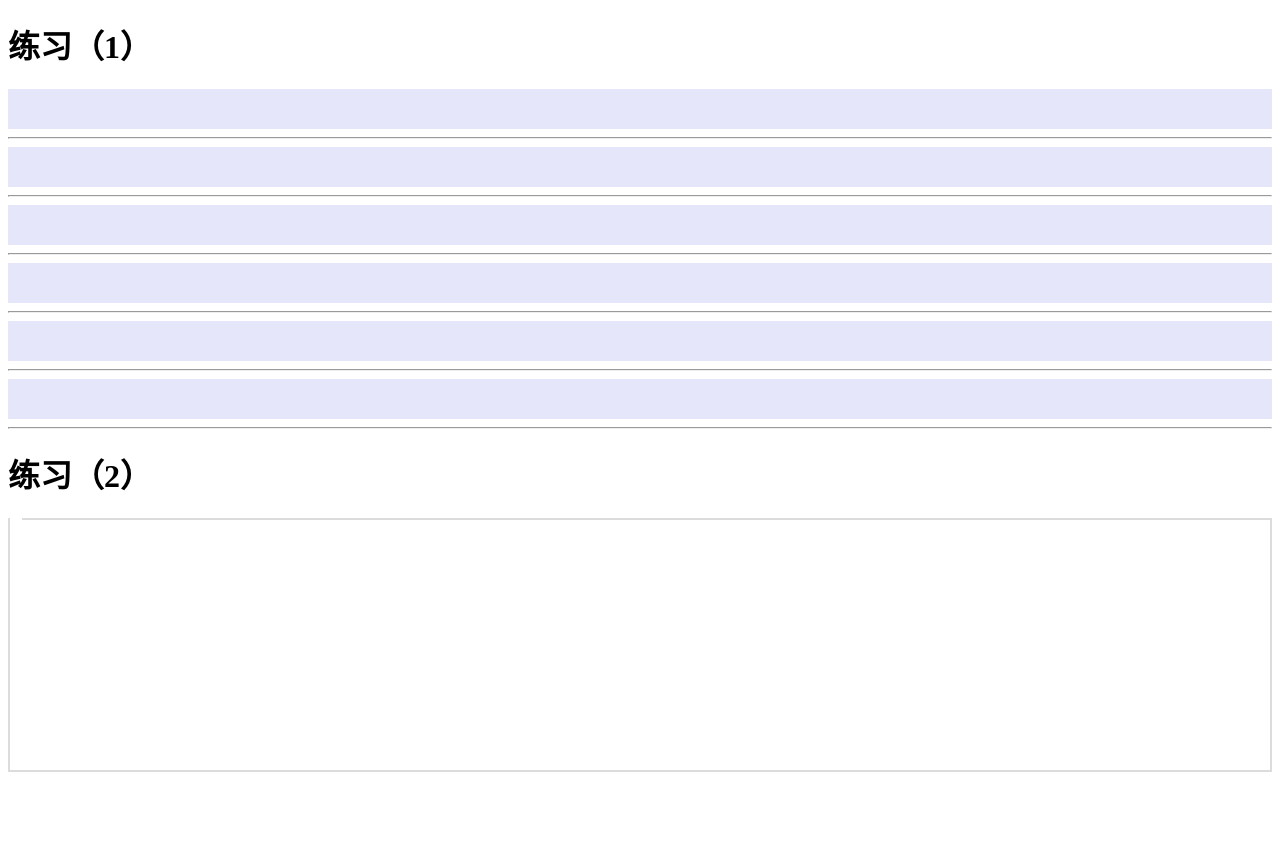
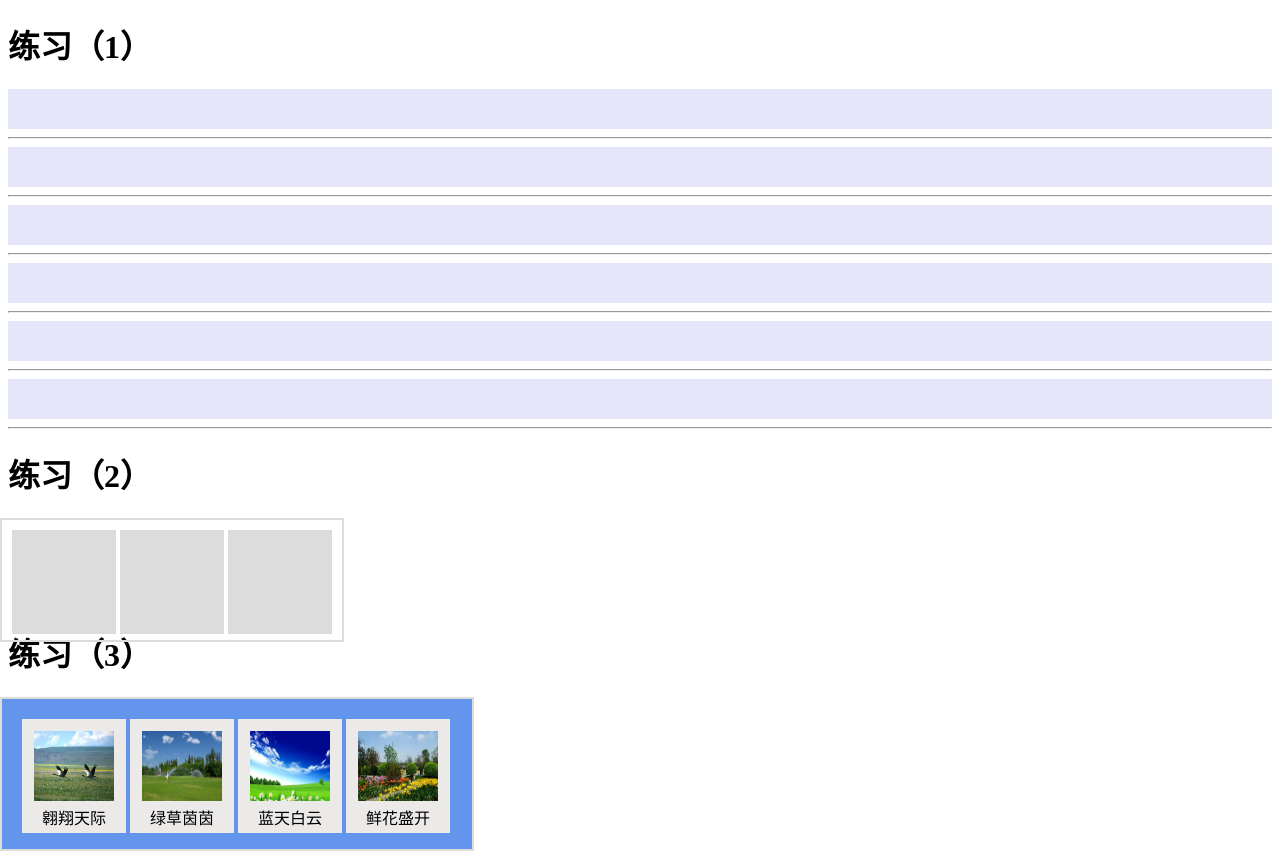
Before and after one commit to Cary123/PracticeForKK, a plain HTML site: page 2020-03-20/index.html in a window 1280 px wide. Before the commit the page ends 800 px from the top, so only its background shows below. Drawn offline with Linux system fonts and the light colour scheme.

Commit message:
lianxi2 3

```diff
--- a/2020-03-20/index.html
+++ b/2020-03-20/index.html
@@ -1,11 +1,13 @@
 <!DOCTYPE html>
 <html lang="en">
+
 <head>
     <meta charset="UTF-8">
     <meta name="viewport" content="width=device-width, initial-scale=1.0">
     <title>Document</title>
     <link rel="stylesheet" href="../../PracticeForKK/2020-03-20/site.css">
 </head>
+
 <body>
     <!-- <div id="lianxi1">
     <h1>练习（1）</h1>
@@ -32,24 +34,71 @@
         </div>  -->
     <div class="lianxi1">
         <h1>练习（1）</h1>
-     <div class="1"></div><hr>
-     <div class="1"></div><hr>
-     <div class="1"></div><hr>
-     <div class="1"></div><hr>
-     <div class="1"></div><hr>
-     <div class="1"></div><hr>
+        <div class="1"></div>
+        <hr>
+        <div class="1"></div>
+        <hr>
+        <div class="1"></div>
+        <hr>
+        <div class="1"></div>
+        <hr>
+        <div class="1"></div>
+        <hr>
+        <div class="1"></div>
+        <hr>
     </div>
 
     <h1>练习（2）</h1>
     <div class="lianxi2">
 
         <div class="d3">
-        <div class="2"></div>
-        <div class="2"></div>
-        <div class="2"></div>
+            <div class="two1"></div>
+            <div class="two2"></div>
+            <div class="two3"></div>
+        </div>
+
+
+    </div>
+
+    <br>
+    <br>
+    <br>
+    <br>
+    <br>
+
+    <h1>练习（3）</h1>
+    <div class="lianxi3">
+
+
+        <div class="d4">
+            <div class="three1">
+                <div class="img1">
+                    <img src="../2020-03-20/images/翱翔天际.jpg" alt="翱翔天际"  height="70px" width="80px">
+                </div>
+                <div class="text">翱翔天际</div>
+            </div>
+            <div class="three2">
+                <div class="img1">
+                    <img src="../2020-03-20/images/绿草茵茵.jpg" alt="绿草茵茵" height="70px" width="80px">
+                </div>
+                <div class="text">绿草茵茵</div>
+            </div>
+            <div class="three3">
+                <div class="img1">
+                    <img src="../2020-03-20/images/蓝天白云.jpg" alt="蓝天白云" height="70px" width="80px">
+                </div>
+                <div class="text">蓝天白云</div>
+            </div>
+            <div class="three4">
+                <div class="img1">
+                    <img src="../2020-03-20/images/鲜花盛开.jpg" alt="鲜花盛开" height="70px" width="80px">
+                </div>
+                <div class="text">鲜花盛开</div>
+            </div>
         </div>
 
 
     </div>
 </body>
+
 </html>
--- a/2020-03-20/site.css
+++ b/2020-03-20/site.css
@@ -30,20 +30,126 @@
     background-color: lavender;
     width: auto;
     height: 40px;
+
+
 }
 
 
 .lianxi2 {
     border: 2px solid gainsboro;
-    widows: 100px;;
-    height: 250px;
+    width: 340px;
+    height: 120px;
+    margin: auto;
+    position: absolute;
+    left: 0px;
 }
-.lianxi2 .d3 div {
-    border: 2px solid #ffffff;
-    width: 50px;
-    height: 50px;
-    display: inline;
+
+
+
+.lianxi2 .d3 .two1 {
+    border: 2px solid gainsboro;
+    background-color: gainsboro;
+    width: 100px;
+    height: 100px;
+    display: inline-block;
+    margin: 10px 0px 10px 10px;
 
 
 
 }
+.lianxi2 .d3 .two2 {
+    border: 2px solid gainsboro;
+    background-color: gainsboro;
+    width: 100px;
+    height: 100px;
+    display: inline-block;
+    margin: 10px 0px 10px 0px;
+
+
+
+}
+.lianxi2 .d3 .two3 {
+    border: 2px solid gainsboro;
+    background-color: gainsboro;
+    width: 100px;
+    height: 100px;
+    display: inline-block;
+    margin: 10px 0px 10px 0px;
+
+}
+
+
+
+.lianxi3 {
+    border: 2px solid gainsboro;
+    width: 450px;
+    height: 130px;
+    margin: auto;
+    position: absolute;
+    left: 0px;
+    background-color: cornflowerblue;
+    padding: 10px;
+}
+.img1 {
+    text-align: center;
+
+}
+
+.lianxi3 .d4 .three1 {
+    border: 2px solid rgb(236, 233, 233);
+    background-color: rgb(236, 233, 233);
+    width: 100px;
+    height: 100px;
+    display: inline-block;
+    margin: 10px 0px 10px 10px;
+    /* padding: 10px; */
+    padding-top: 10px;
+
+
+
+
+}
+.text {
+    text-align: center;
+}
+
+.lianxi3 .d4 .three2 {
+    border: 2px solid  rgb(236, 233, 233);
+    background-color: rgb(236, 233, 233);
+    width: 100px;
+    height: 100px;
+    display: inline-block;
+    margin: 10px 0px 10px 0px;
+    padding-top: 10px;
+
+
+
+
+}
+.lianxi3 .d4 .three3 {
+    border: 2px solid rgb(236, 233, 233);
+    background-color: rgb(236, 233, 233);
+    width: 100px;
+    height: 100px;
+    display: inline-block;
+    margin: 10px 0px 10px 0px;
+    padding-top: 10px;
+
+
+
+
+
+}
+.lianxi3 .d4 .three4 {
+    border: 2px solid rgb(236, 233, 233);
+    background-color: rgb(236, 233, 233);
+    width: 100px;
+    height: 100px;
+    display: inline-block;
+    margin: 10px 0px 10px 0px;
+    padding-top: 10px;
+
+
+
+
+}
```
Also changed, not shown: 2020-03-20/images/绿草茵茵.jpg (added), 2020-03-20/images/翱翔天际.jpg (added), 2020-03-20/images/蓝天白云.jpg (added), 2020-03-20/images/鲜花盛开.jpg (added). Lines whose indentation alone changed are shown as unchanged.
